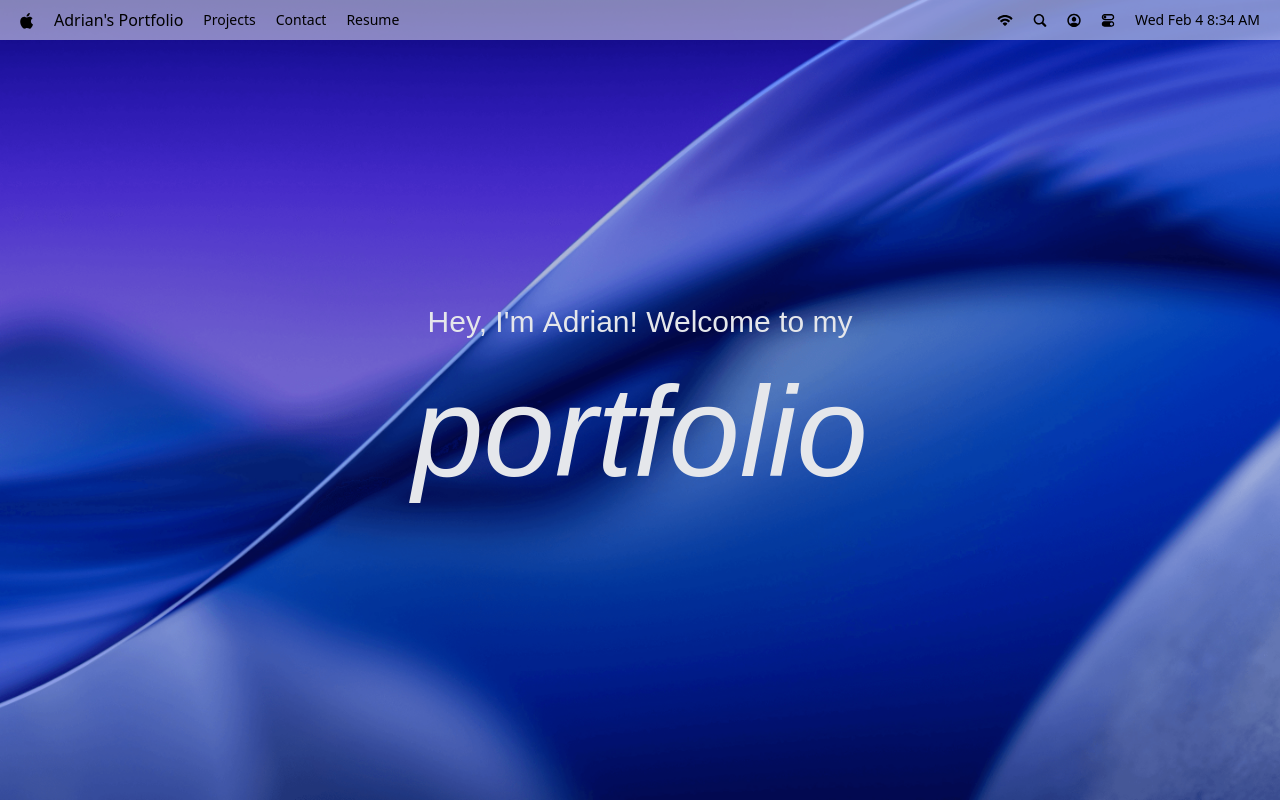
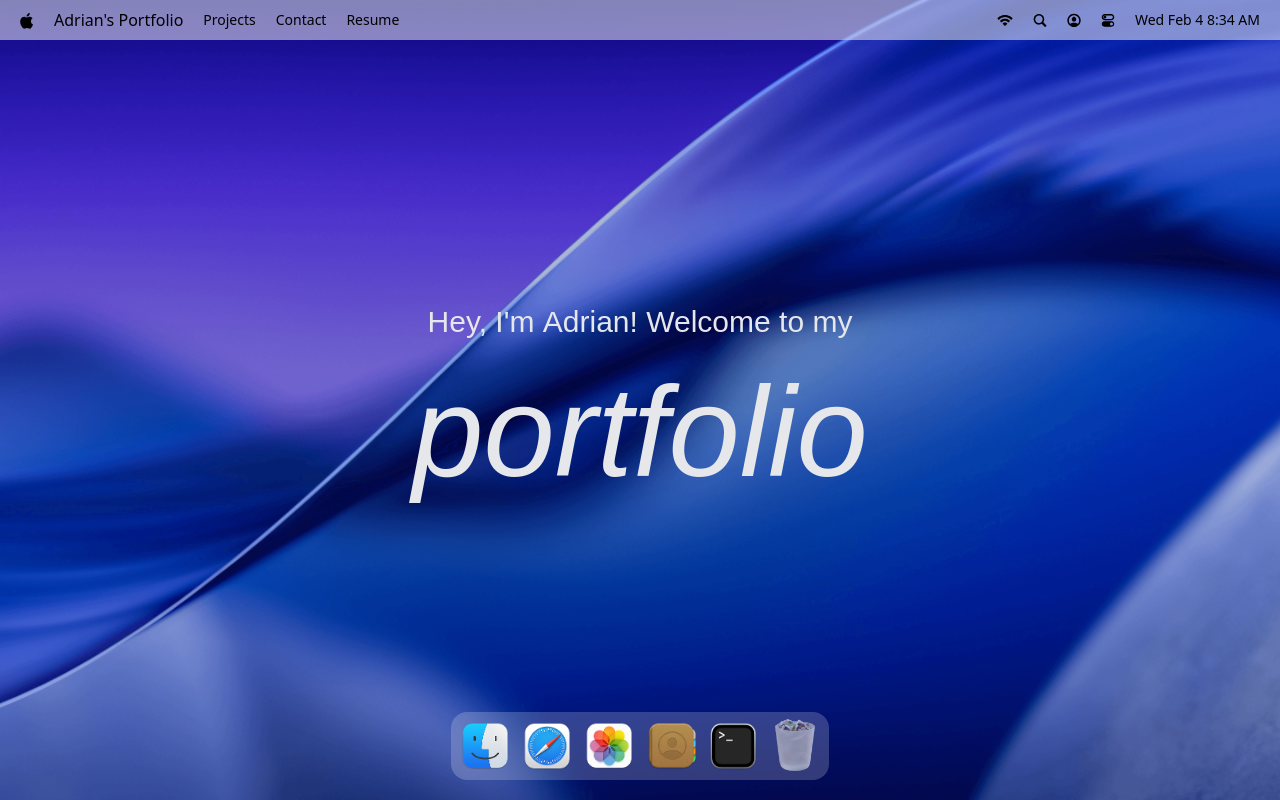
Before and after one commit to aniltanriverdiler/macos-portfolio, a React (Vite) app: page / in a window 1280 px wide. Built offline with nearby package versions, Linux system fonts and the light colour scheme; a web font is replaced by a local one.

Commit message:
feat: implement macOS-style Dock component with animations

```diff
--- a/package.json
+++ b/package.json
@@ -17,6 +17,7 @@
     "lucide-react": "^0.563.0",
     "react": "^19.2.0",
     "react-dom": "^19.2.0",
+    "react-tooltip": "^5.30.0",
     "tailwindcss": "^4.1.18"
   },
   "devDependencies": {
--- a/src/App.tsx
+++ b/src/App.tsx
@@ -1,10 +1,11 @@
-import { Navbar, Welcome } from "#components";
+import { Navbar, Welcome, Dock } from "#components";
 
 const App = () => {
   return (
     <main>
       <Navbar />
       <Welcome />
+      <Dock />
     </main>
   );
 };
--- /dev/null
+++ b/src/components/Dock.tsx
@@ -0,0 +1,95 @@
+import { useRef } from "react";
+import { Tooltip } from "react-tooltip";
+
+import { dockApps } from "#constants/index";
+import { useGSAP } from "@gsap/react";
+import gsap from "gsap";
+
+const Dock = () => {
+  const dockRef = useRef<HTMLDivElement>(null);
+
+  useGSAP(() => {
+    const dock = dockRef.current;
+    if (!dock) return;
+
+    const icons = dock.querySelectorAll(".dock-icon");
+
+    const animateIcons = (mouseX: number) => {
+      const { left } = dock.getBoundingClientRect();
+
+      icons.forEach((icon: Element) => {
+        const { left: iconLeft, width } = icon.getBoundingClientRect();
+        const center = iconLeft - left + width / 2;
+        const distance = Math.abs(mouseX - center);
+
+        const intensity = Math.exp(-(distance ** 2.5) / 20000);
+
+        gsap.to(icon, {
+          scale: 1 + 0.25 * intensity,
+          y: -15 * intensity,
+          duration: 0.2,
+          ease: "power1.out",
+        });
+      });
+    };
+
+    const handleMouseMove = (e: MouseEvent) => {
+      const { left } = dock.getBoundingClientRect();
+
+      animateIcons(e.clientX - left);
+    };
+
+    const resetIcons = () => {
+      icons.forEach((icon: Element) => {
+        gsap.to(icon, {
+          scale: 1,
+          y: 0,
+          duration: 0.3,
+          ease: "power1.out",
+        });
+      });
+    };
+
+    dock.addEventListener("mousemove", handleMouseMove);
+    dock.addEventListener("mouseleave" , resetIcons);
+
+    return () => {
+      dock.removeEventListener("mousemove", handleMouseMove);
+      dock.removeEventListener("mouseleave", resetIcons);
+    }
+  }, { scope: dockRef });
+
+  const toggleApp = (app: { id: string; canOpen: boolean }) => {};
+
+  return (
+    <section id="dock">
+      <div ref={dockRef} className="dock-container">
+        {dockApps.map(({ id, name, icon, canOpen }) => (
+          <div key={id} className="relative flex justify-center">
+            <button
+              type="button"
+              className="dock-icon"
+              aria-label={name}
+              data-tooltip-id="dock-tooltip"
+              data-tooltip-content={name}
+              data-tooltip-delay-show={150}
+              disabled={!canOpen}
+              onClick={() => toggleApp({ id, canOpen })}
+            >
+              <img
+                src={`/images/${icon}`}
+                alt={name}
+                loading="lazy"
+                className={canOpen ? "" : "opacity-60"}
+              />
+            </button>
+          </div>
+        ))}
+
+        <Tooltip id="dock-tooltip" place="top" className="tooltip" />
+      </div>
+    </section>
+  );
+};
+
+export default Dock;
--- a/src/components/Welcome.tsx
+++ b/src/components/Welcome.tsx
@@ -20,7 +20,7 @@
 };
 
 const setupTextHover = (container, type) => {
-  if (!container) return;
+  if (!container) return() => {};
 
   const letters = container.querySelectorAll("span");
   const { min, max, default: base } = FONT_WEIGHTS[type];
@@ -40,7 +40,7 @@
     letters.forEach((letter) => {
       const { left: l, width: w } = letter.getBoundingClientRect();
       const distance = Math.abs(mouseX - (l - left + w / 2));
-      const intensity = Math.exp(-(distance ** 2) / 2000);
+      const intensity = Math.exp(-(distance ** 2) / 20000);
 
       animateLetter(letter, min + (max - min) * intensity);
     });
@@ -87,7 +87,7 @@
       </h1>
 
       <div className="small-screen">
-        <p>This Portfolio is designed for desktop/tabled screens only.</p>
+        <p>This Portfolio is designed for desktop/tablet screens only.</p>
       </div>
     </section>
   );
--- a/src/components/index.ts
+++ b/src/components/index.ts
@@ -1,4 +1,5 @@
 import Navbar from "#components/Navbar";
 import Welcome from "#components/Welcome";
+import Dock from "#components/Dock";
 
-export { Navbar, Welcome };
+export { Navbar, Welcome, Dock };
```
Also changed, not shown: 1 other file (tests, documents, lock files or other folders).
